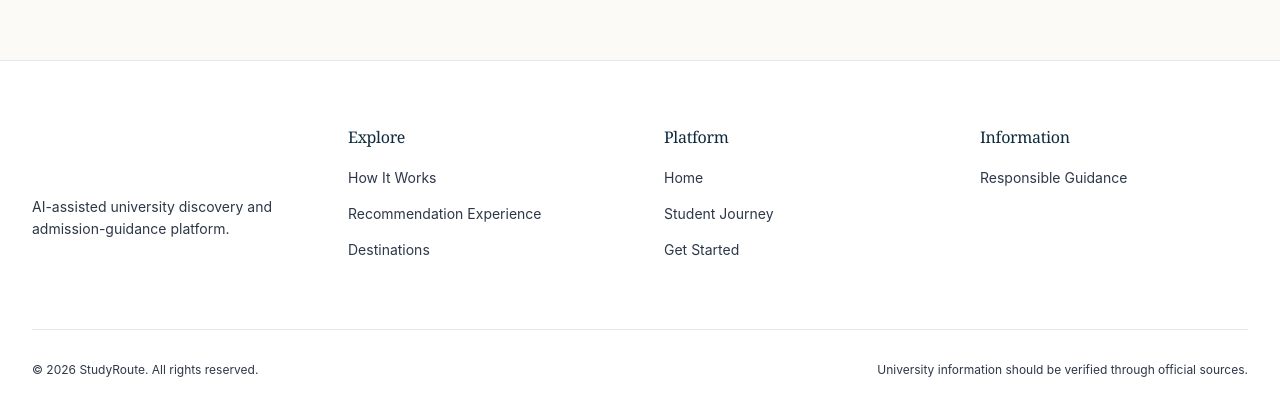
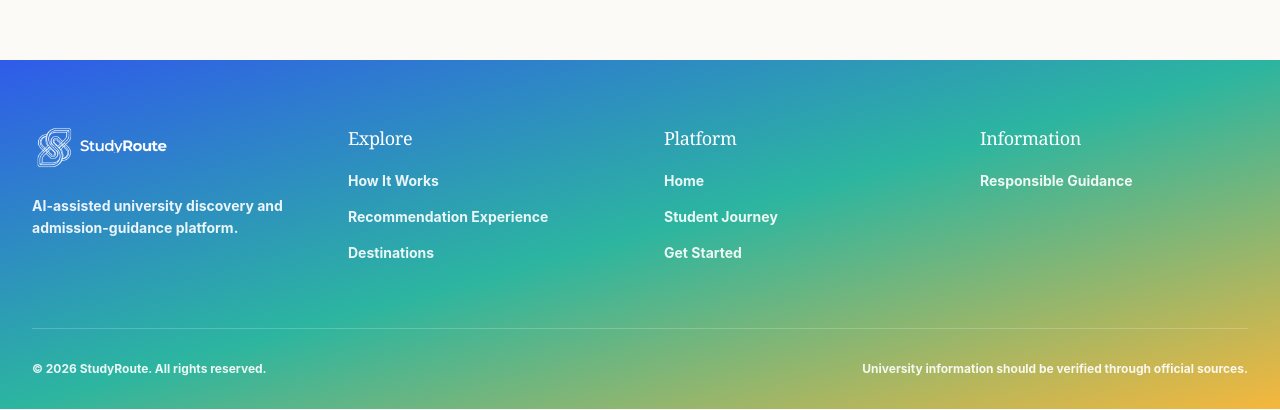
Before and after one commit to AbdullahBajwa12-git/ai-university-recommendation-system, a React (Vite) app in the folder frontend/: page / in a window 1280 px wide. Shown: the part 5179-5589 px from the top of the page. Built offline with nearby package versions, Linux system fonts and the light colour scheme; no server answers.

Commit message:
feat: update StudyRoute landing experience

```diff
--- a/frontend/src/components/layout/Footer.jsx
+++ b/frontend/src/components/layout/Footer.jsx
@@ -4,7 +4,7 @@ import { footerLinks } from '../../data/homepageData';
 
 export const Footer = () => {
   return (
-    <footer className="bg-bg-surface border-t border-border-subtle pt-16 pb-8 text-text-secondary">
+    <footer className="bg-gradient-to-br from-landing-accent via-dest-1 to-dest-2 pt-16 pb-8 text-white font-bold">
       <Container>
         <div className="grid grid-cols-1 md:grid-cols-4 gap-12 mb-16">
           {/* Brand Column */}
@@ -14,7 +14,7 @@ export const Footer = () => {
               alt="StudyRoute"
               className="w-[140px] h-auto mb-6 object-contain"
             />
-            <p className="text-sm leading-relaxed mb-6">
+            <p className="text-sm leading-relaxed mb-6 text-white/90">
               AI-assisted university discovery and admission-guidance platform.
             </p>
           </div>
@@ -22,13 +22,13 @@ export const Footer = () => {
           {/* Links Columns */}
           {footerLinks.map((column, index) => (
             <div key={index}>
-              <h4 className="text-text-primary font-medium mb-4">{column.title}</h4>
+              <h4 className="text-white text-lg mb-4">{column.title}</h4>
               <ul className="space-y-3">
                 {column.links.map((link, linkIndex) => (
                   <li key={linkIndex}>
                     <a
                       href={link.href}
-                      className="text-sm hover:text-landing-accent transition-colors outline-none-focus rounded"
+                      className="text-sm text-white/90 hover:text-white hover:opacity-80 transition-opacity outline-none-focus rounded"
                     >
                       {link.label}
                     </a>
@@ -40,9 +40,9 @@ export const Footer = () => {
         </div>
 
         {/* Bottom Bar */}
-        <div className="pt-8 border-t border-border-subtle flex flex-col md:flex-row justify-between items-center gap-4 text-xs">
+        <div className="pt-8 border-t border-white/20 flex flex-col md:flex-row justify-between items-center gap-4 text-xs text-white/90">
           <p>&copy; {new Date().getFullYear()} StudyRoute. All rights reserved.</p>
-          <p className="text-center md:text-right text-text-secondary/80">
+          <p className="text-center md:text-right">
             University information should be verified through official sources.
           </p>
         </div>
```
